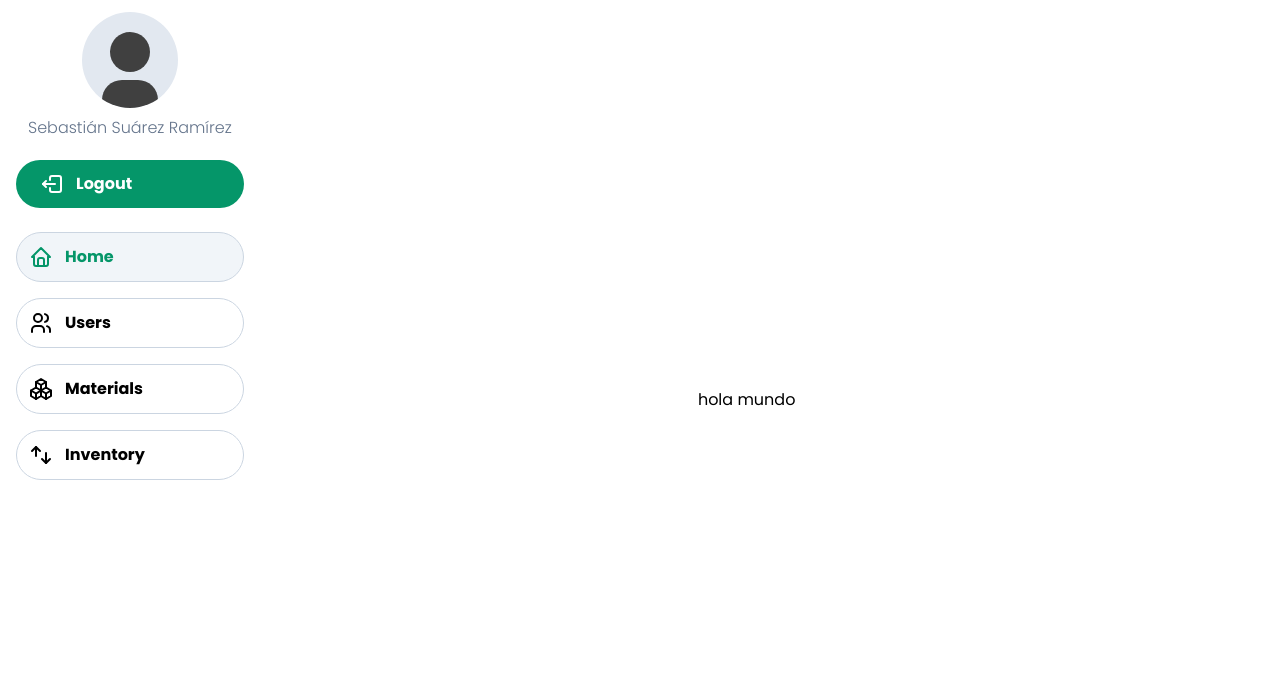
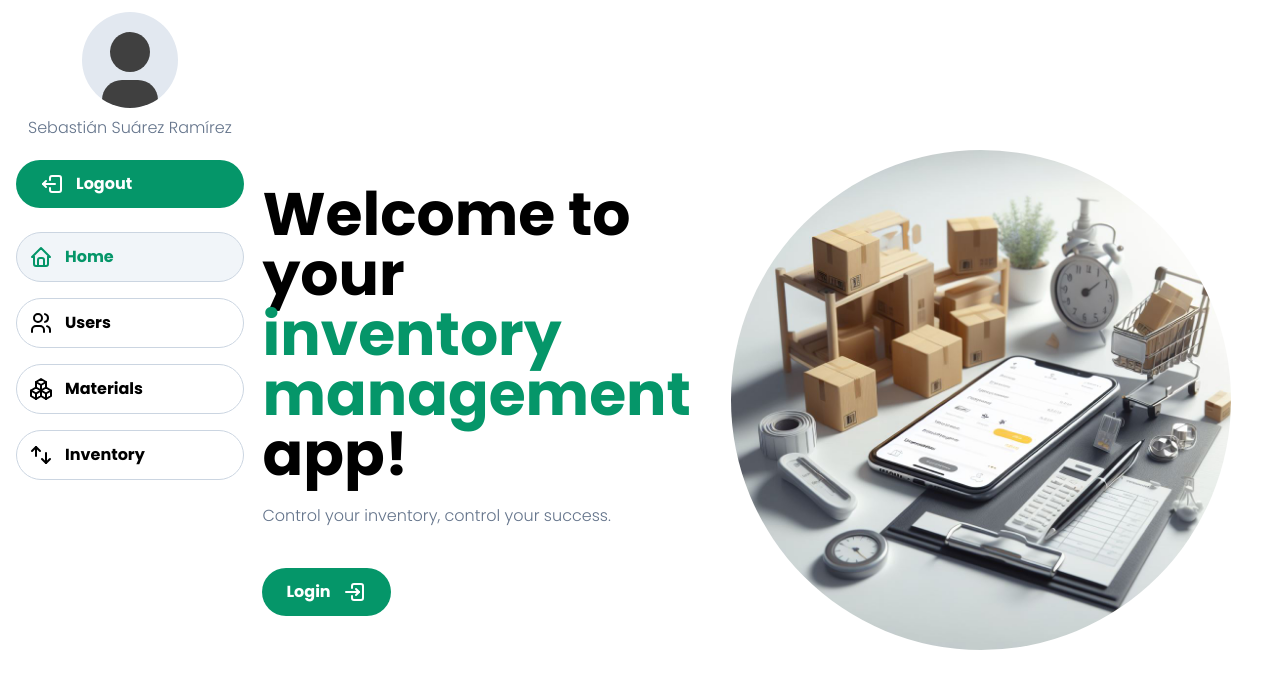
Before and after one commit to sebinllas/inventory-app, a Next.js app: page / in a window 1280 px wide. Shown: the top 688 px of the page. Built offline with nearby package versions, Linux system fonts and the light colour scheme.

Commit message:
add landing page with login button

```diff
--- a/pages/index.tsx
+++ b/pages/index.tsx
@@ -1,7 +1,31 @@
+import { Button } from '@/components/common/Button';
+import { IconLogin2 } from '@tabler/icons-react';
+import Image from 'next/image';
+
 const Home = () => {
   return (
     <main className='h-screen w-full flex items-center justify-center'>
-      hola mundo
+      <div className='flex justify-center px-40 gap-10 items-center'>
+        <section>
+          <h1 className='text-6xl font-bold '>
+            Welcome to your{' '}
+            <span className='text-emerald-600'>inventory management</span> app!
+          </h1>
+          <p className='mt-5 font-light text-slate-500'>
+            Control your inventory, control your success.
+          </p>
+          <Button className='mt-10 p-3 flex gap-3'>
+            Login <IconLogin2 />
+          </Button>
+        </section>
+        <Image
+          src='/assets/landing-image.jpeg'
+          width={500}
+          height={500}
+          alt='illustrative inventory management'
+          className='rounded-full'
+        />
+      </div>
     </main>
   );
 };
```
Also changed, not shown: public/assets/landing-image.jpeg (added).
